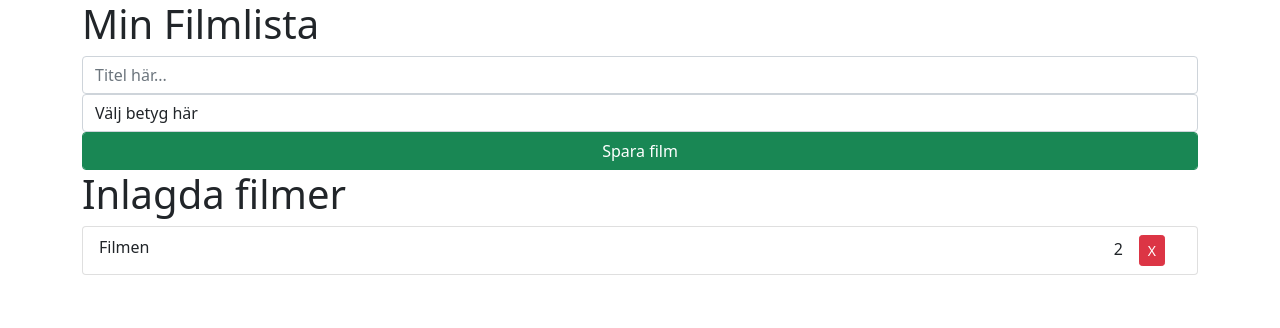
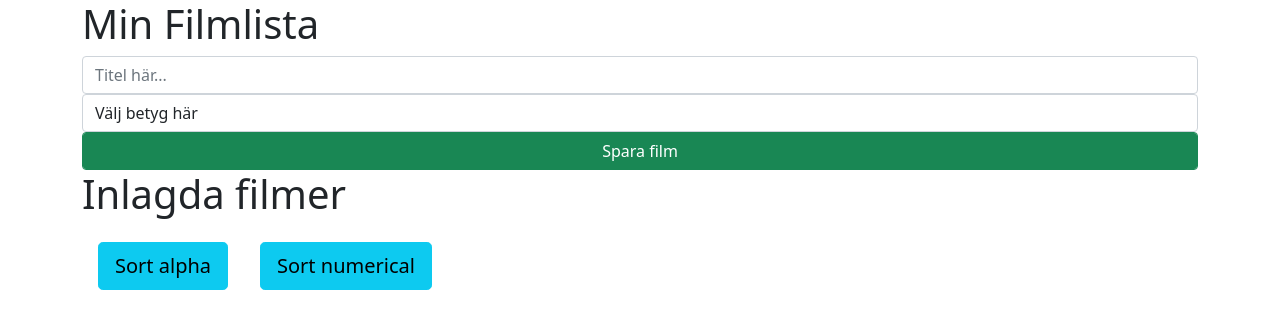
Before and after one commit to TobiasSvenssonDev/assignment-7-framework, a React (Create React App) app in the folder movie-list/: page / in a window 1280 px wide. Shown: the top 328 px of the page. Built offline with nearby package versions, Linux system fonts and the light colour scheme.

Commit message:
validering ordnad.
Skulle ordna validering i första hand men råkade ge mig på att dra in Axels lösning till localStorage också (som dock slutat fungera)

```diff
--- a/movie-list/src/AddMovieForm.js
+++ /dev/null
@@ -1,11 +0,0 @@
-import React, { useState, useRef } from "react"
-
-export default function AddMovieForm() {
-
-
-    return (
-        <div>
-
-        </div>
-    )
-};
--- a/movie-list/src/App.js
+++ b/movie-list/src/App.js
@@ -1,5 +1,4 @@
 import React from 'react';
-import AddMovieForm from './AddMovieForm';
 import MovieList from './MovieList';
 
 
@@ -7,7 +6,6 @@ function App() {
   return (
     <div>
       <h1>Min Filmlista</h1>
-      <AddMovieForm />
       <MovieList />
     </div>
   );
--- a/movie-list/src/MovieList.js
+++ b/movie-list/src/MovieList.js
@@ -1,32 +1,48 @@
-import React, {useState, useRef} from "react";
+import React, { useState, useRef, useEffect } from "react";
 import Movie from "./Movie";
+import SortingButtons from "./SortingButtons";
 
-export default function MovieList(){
-    const [movies, setMovies] = useState([{
-        id: 1,
-        title: "Filmen",
-        rating: 2
-    }]);
+export default function MovieList() {
+    const [movies, setMovies] = useState([]);
     const titleRef = useRef();
     const ratingRef = useRef();
 
-    function addMovie(event){
+    useEffect(() => {
+        const storedMovies = JSON.parse(localStorage.getItem('movies'))
+        if (storedMovies) setMovies(storedMovies)
+    }, []);
+
+    useEffect(() => {
+        localStorage.setItem('movies', JSON.stringify(movies));
+    }, [movies]);
+
+    function addMovie(event) {
         /*
+        Lägger till ett filmobjekt i movies-listan genom setMovies
         TODO - lägg till validering och spara till localStorage
         */
+        let validation = true;
 
-        const newId = movies.length > 0 ? movies[movies.length -1].id + 1 : 1;
+        if (titleRef.current.value == "" || ratingRef.current.value == "") {
+            alert("Ange både titel och betyg")
+            validation = false;
+        };
+
+        if (validation) {
+            const newId = movies.length > 0 ? movies[movies.length - 1].id + 1 : 1;
             setMovies([...movies, {
                 id: newId,
                 title: titleRef.current.value,
                 rating: ratingRef.current.value
             }]);
+
             titleRef.current.value = ""
             ratingRef.current.value = ""
+        };
     }
 
-    function deleteMovie(id){
-        setMovies(movies.filter((item)=> item.id !== id));
+    function deleteMovie(id) {
+        setMovies(movies.filter((item) => item.id !== id));
     }
 
     return (
@@ -34,7 +50,7 @@ export default function MovieList(){
             <fieldset>
                 <input className="form-control" placeholder="Titel här..." ref={titleRef}></input>
                 <select className="form-control" ref={ratingRef}>
-                <option value="" selected>Välj betyg här</option>
+                    <option defaultValue={""}>Välj betyg här</option>
                     <option value="1">1</option>
                     <option value="2">2</option>
                     <option value="3">3</option>
@@ -46,8 +62,11 @@ export default function MovieList(){
 
             <h1>Inlagda filmer</h1>
             <ul className="list-group">
-                { movies.map(movie => <Movie key={movie.id} item={movie} deleteMovie={deleteMovie}/>)}
+                {movies.map(movie => <Movie key={movie.id} item={movie} deleteMovie={deleteMovie} />)}
             </ul>
+            <SortingButtons />
+
+
         </div>
     )
 };
--- /dev/null
+++ b/movie-list/src/SortingButtons.js
@@ -0,0 +1,10 @@
+import React from "react";
+
+export default function SortingButtons(props){
+    return (
+        <div>
+        <button className="btn btn-lg btn-info m-3">Sort alpha</button>
+        <button className="btn btn-lg btn-info m-3">Sort numerical</button>
+        </div>
+    )
+}
```
Lines whose indentation alone changed are shown as unchanged.
